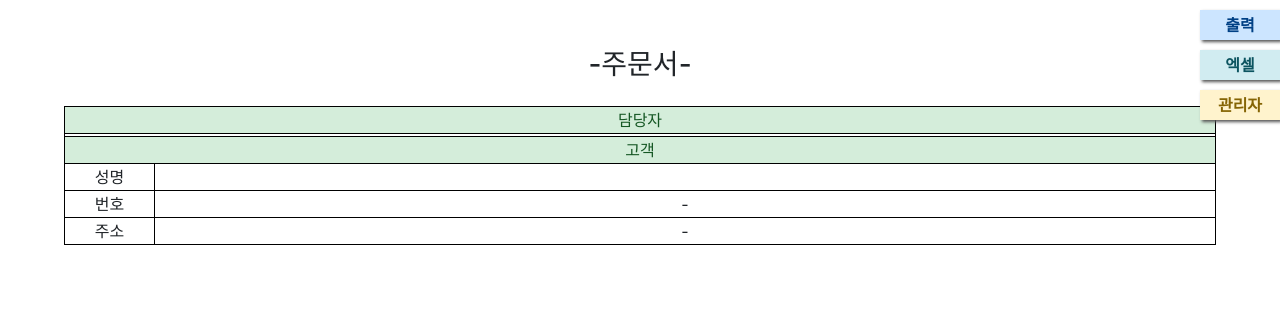
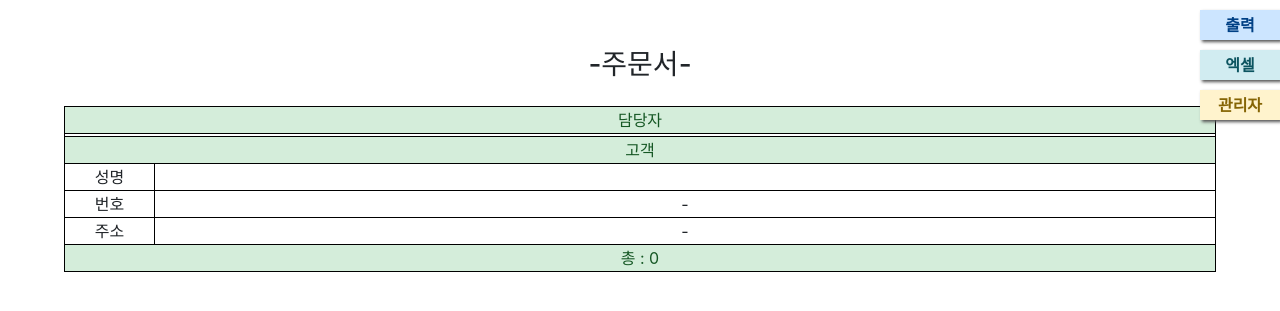
Before and after one commit to sungjun1313/bamboo, a Django app: template package/templates/package/total.html in a window 1280 px wide. Shown: the top 311 px of the page. Run offline with Django 3.2, Linux system fonts and the light colour scheme; the template is opened without the code that fills it, so the values that code supplies are empty; some libraries are stand-ins or nearby versions.

Commit message:
Update total.html

```diff
--- a/package/templates/package/total.html
+++ b/package/templates/package/total.html
@@ -27,6 +27,16 @@
         .classification {
             color: #155724;
             background-color: #d4edda;
+        }
+
+        .sum {
+            color: #721c24;
+            background-color: #f8d7da;
+        }
+
+        .total {
+            background-color: #d4edda;
+            color: #155724;
         }
 
         .printBtn {
@@ -169,6 +179,11 @@
                         <td>(L)10장</td>
                         <td colspan="3">{{ pack1.p10|default:"-" }}</td>
                     </tr>
+                    <tr>
+                        <td colspan="6" class="sum sum1">
+                            {{ pack1.p1|default:0  }}+{{ pack1.p2|default:0  }}+{{ pack1.p3|default:0  }}+{{ pack1.p4|default:0  }}+{{ pack1.p5|default:0  }}+{{ pack1.p6|default:0  }}+{{ pack1.p7|default:0  }}+{{ pack1.p8|default:0  }}+{{ pack1.p9|default:0  }}+{{ pack1.p10|default:0  }}
+                        </td>
+                    </tr>
 
                     <tr>
                         <td colspan="6" class="classification">완천 패키지</td>
@@ -211,6 +226,11 @@
                     <tr>
                         <td colspan="3">바람망사</td>
                         <td colspan="3">{{ pack1.p22|default:"-" }}</td>
+                    </tr>
+                    <tr>
+                        <td colspan="6" class="sum sum2">
+                            {{ pack1.p11|default:0 }}+{{ pack1.p12|default:0 }}+{{ pack1.p13|default:0 }}+{{ pack1.p14|default:0 }}+{{ pack1.p15|default:0 }}+{{ pack1.p16|default:0 }}+{{ pack1.p17|default:0 }}+{{ pack1.p18|default:0 }}+{{ pack1.p19|default:0 }}+{{ pack1.p20|default:0 }}+{{ pack1.p21|default:0 }}+{{ pack1.p22|default:0 }}
+                        </td>
                     </tr>
                 {% endfor %}
                 {% for pack2 in object.pack2_set.all|slice:"1" %}
@@ -323,7 +343,15 @@
                         <td>{{ pack2.p36|default:"-" }}</td>
                         <td>{{ pack2.r36|default:"-" }}</td>
                     </tr>
+                    <tr>
+                        <td colspan="6" class="sum sum3">
+                            ({{ pack2.p23|default:0 }}*17000)+({{ pack2.p24|default:0 }}*17000)+({{ pack2.p25|default:0 }}*7000)+({{ pack2.p26|default:0 }}*17000)+({{ pack2.p27|default:0 }}*17000)+({{ pack2.p28|default:0 }}*17000)+({{ pack2.p29|default:0 }}*69000)+({{ pack2.p30|default:0 }}*75000)+({{ pack2.p31|default:0 }}*75000)+({{ pack2.p32|default:0 }}*66000)+({{ pack2.p33|default:0 }}*20000)+({{ pack2.p34|default:0 }}*22000)+({{ pack2.p35|default:0 }}*22000)+({{ pack2.p36|default:0 }}*19000)
+                        </td>
+                    </tr>
                 {% endfor %}
+                <tr>
+                    <td colspan="6" class="total"></td>
+                </tr>
             </tbody>
         </table>
         <div class="printBtn noPrint">출력</div>
@@ -367,6 +395,50 @@
                 $(this).attr('download', fileName).attr('href', uri).attr('target', '_blank'); //a tag에 엑셀모듈 연결
                 //엑셀로 export후 통합문서로 저장해서 사용, 웹용으로 쓰면 호환 문제 생김.
             });
+
+            function numberWithCommas(x) {
+                return x.toString().replace(/\B(?=(\d{3})+(?!\d))/g, ",");
+            }
+
+            function sum(){
+                var sum1;
+                var sum1Text;
+                var sum2;
+                var sum2Text;
+                var sum3;
+                var sum3Text;
+                var total;
+                var totalText;
+                if($(".sum1").length){
+                    sum1 = eval($(".sum1").text())*128000;
+                    sum1Text = numberWithCommas(sum1);
+                    $(".sum1").text(sum1Text);
+                }else{
+                    sum1 = 0;
+                }
+
+                if($(".sum2").length){
+                    sum2 = eval($(".sum2").text())*234000;
+                    sum2Text = numberWithCommas(sum2);
+                    $(".sum2").text(sum2Text);
+                }else{
+                    sum2 = 0;
+                }
+
+                if($(".sum3").length){
+                    sum3 = eval($(".sum3").text());
+                    sum3Text = numberWithCommas(sum3);
+                    $(".sum3").text(sum3Text);
+                }else{
+                    sum3 = 0;
+                }
+
+                total = sum1+sum2+sum3;
+                totalText = numberWithCommas(total);
+                $(".total").text("총 : "+totalText);
+            }
+
+            sum();
         });
     </script>
 {% endblock content %}
```
